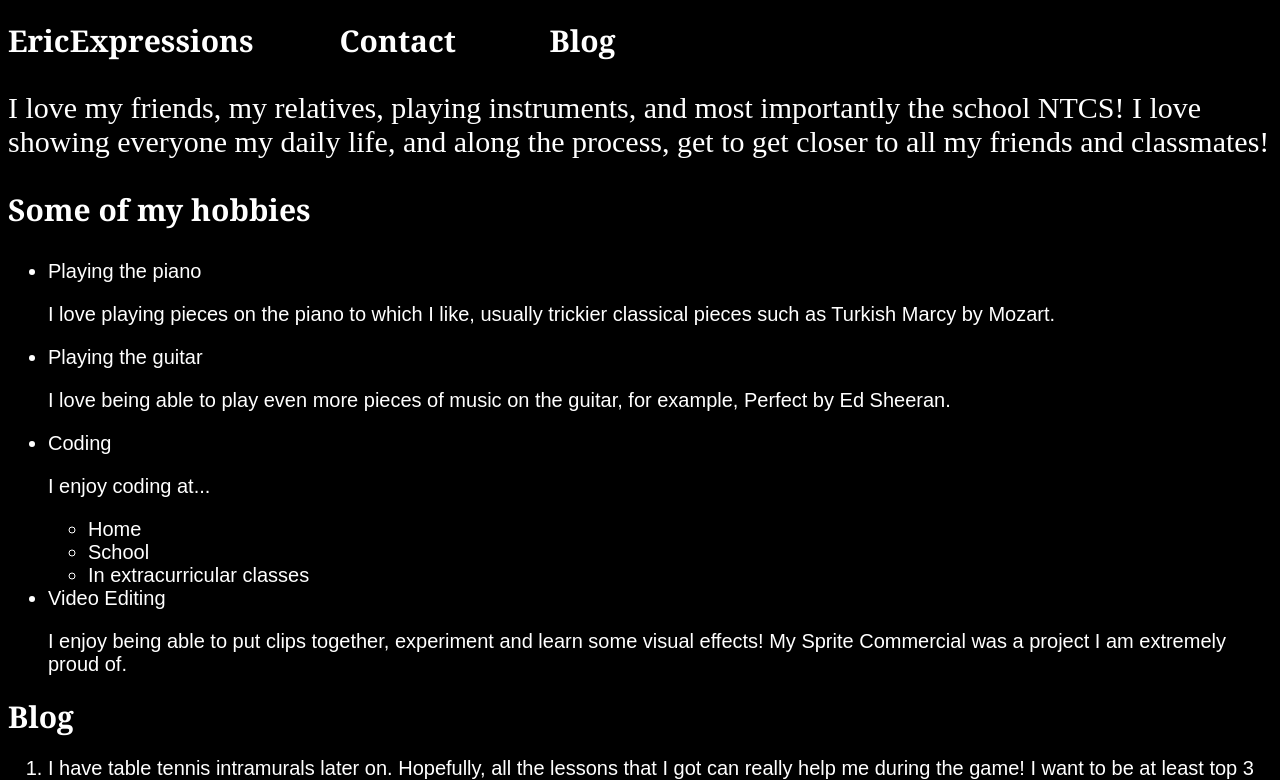
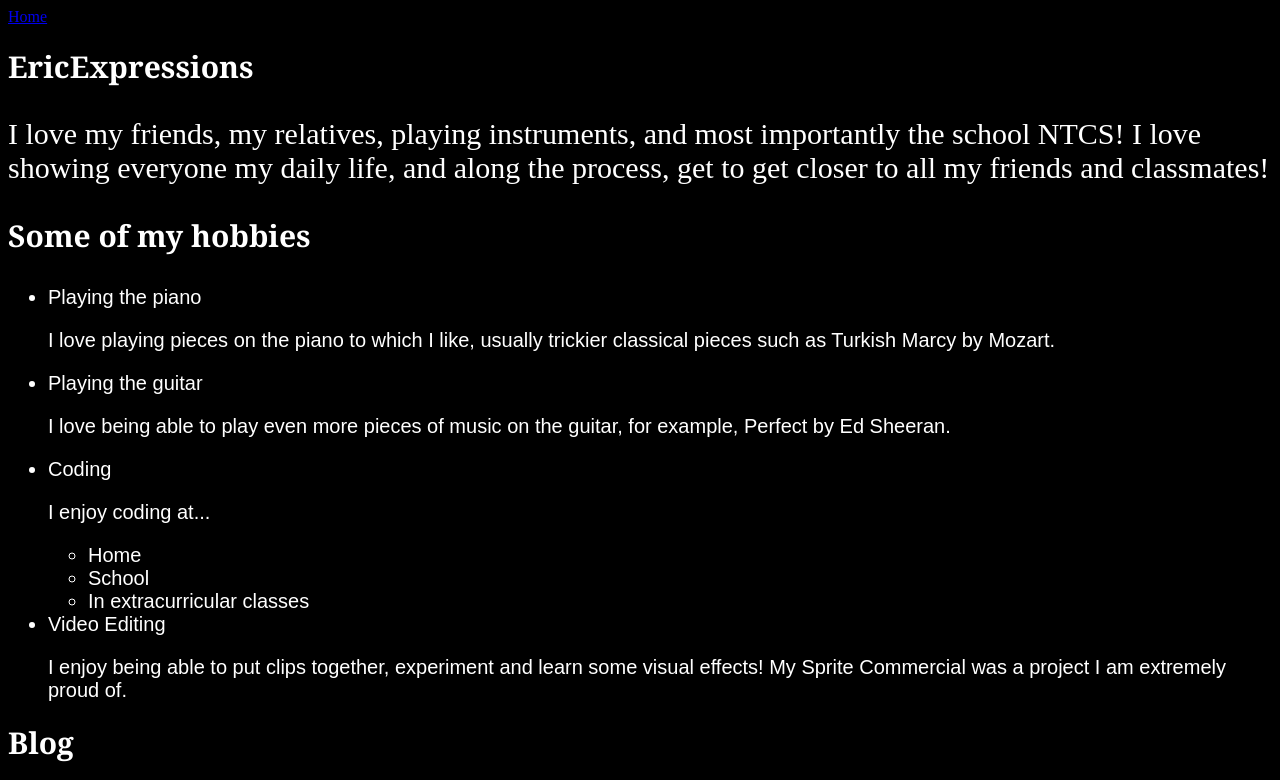
Before and after one commit to ericc9981/ericc9981.github.io, a plain HTML site: page index.html in a window 1280 px wide. Shown: the top 780 px of the page. Drawn offline with nearby package versions, Linux system fonts and the light colour scheme; files that its build step writes are made by us from their sources.

Commit message:
Update index.html

```diff
--- a/index.html
+++ b/index.html
@@ -4,9 +4,9 @@
     <link rel="stylesheet" href="style.css">
   </head>
   <body>
-
+<a href=index.html>Home</a>
   <div class = "first">
-    <h1>EricExpressions &nbsp; &nbsp; &nbsp; &nbsp; &nbsp; Contact &nbsp; &nbsp;&nbsp; &nbsp; &nbsp; &nbsp; Blog</h1>
+    <h1>EricExpressions</h1>
     <p>I love my friends, my relatives, playing instruments, and most importantly the school NTCS! I love showing everyone my daily life, and along the process, get to get closer to all my friends and classmates!</p>
     </div>
 
```
